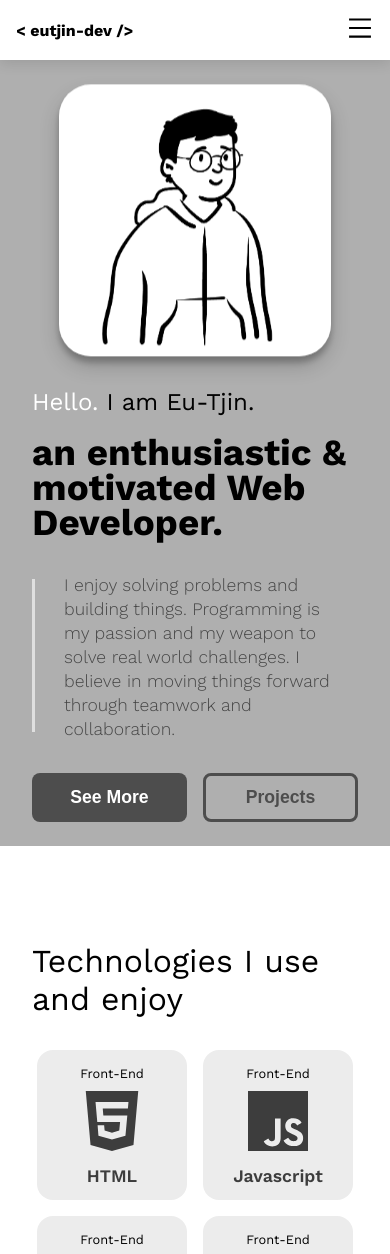
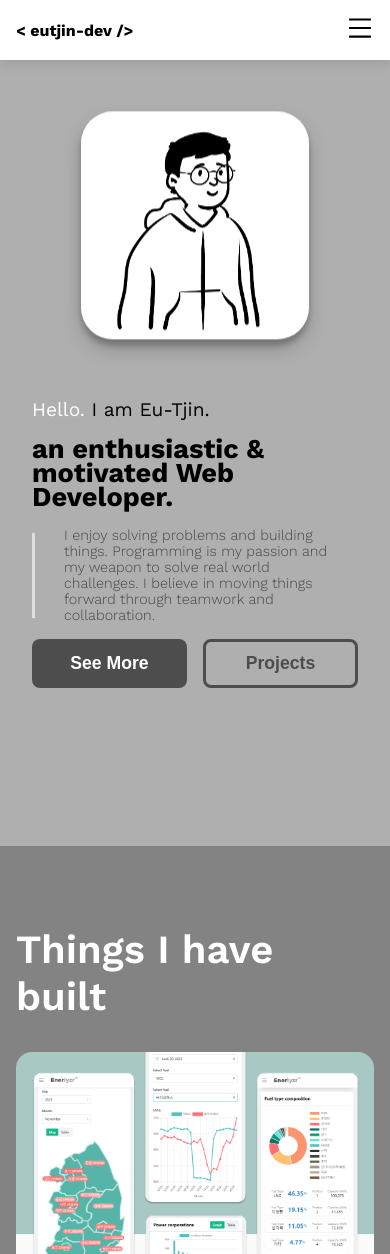
Before and after one commit to eutjin/my-portfolio, a React (Create React App) app: page / in a window 390 px wide. Shown: the top 1254 px of the page. Built offline with nearby package versions, Linux system fonts and the light colour scheme.

Commit message:
fix mobile view

```diff
--- a/src/components/Content.js
+++ b/src/components/Content.js
@@ -77,40 +77,41 @@ function Content() {
 
   // window.addEventListener("scroll", reportScroll);
 
-  useEffect(() => {
-    const observer = new IntersectionObserver((entries) => {
-      const entry = entries[0];
-      console.log("ENTRY", entry);
-      if (entry.isIntersecting) {
-        setCardOn(true);
-      } else {
-        setCardOn(false);
-        observer.unobserve(entry)
+  // useEffect(() => {
+  //   const observer = new IntersectionObserver((entries) => {
+  //     const entry = entries[0];
+  //     // console.log("ENTRY", entry);
+  //     if (entry.isIntersecting) {
+  //       setCardOn(true);
+  //     } else {
+  //       setCardOn(false);
 
-      }
-    });
 
-    observer.observe(myRef.current);
-  }, []);
+  //     }
+  //   });
 
-  useEffect(() => {
-    const observer = new IntersectionObserver((entries) => {
-      const entry = entries[0];
-      console.log("ENTRY", entry);
-      if (entry.isIntersecting) {
-        setCardOn2(true);
-      } else {
-        setCardOn2(false);
-      }
-    });
-    observer.observe(myRef3.current);
-  }, []);
+  //   observer.observe(myRef.current);
+  // }, []);
+
+  // useEffect(() => {
+  //   const observer = new IntersectionObserver((entries) => {
+  //     const entry = entries[0];
+  //     // console.log("ENTRY", entry);
+  //     if (entry.isIntersecting) {
+  //       setCardOn2(true);
+  //     } else {
+  //       setCardOn2(false);
+  //     }
+  //   });
+  //   observer.observe(myRef3.current);
+  // }, []);
 
   return (
     <div className={styles.contentContainer}>
       {/* <Hero/> */}
 
       <div className={styles.heroContainer} ref={myRef2} id="hero">
+      {/* <div className={styles.heroMain}> */}
         <div className={styles.heroContents}>
           <div
             className={styles.heroLeft}
@@ -172,7 +173,7 @@ function Content() {
         </div>
       </div>
 
-      <div className={styles.techContainer} id="skills">
+      {/* <div className={styles.techContainer} id="skills">
         <div className={styles.techContents}>
           <div className={styles.techText1}>Technologies I use and enjoy</div>
           <div className={styles.techList2} ref={myRef}>
@@ -320,7 +321,7 @@ function Content() {
             </div>
           </div>
         </div>
-      </div>
+      </div> */}
 
       <div className={styles.projectContainer} id="projects">
         <div className={styles.projectContents}>
--- a/src/components/Content.module.css
+++ b/src/components/Content.module.css
@@ -20,6 +20,14 @@ a{
   height: calc(100vh - var(--navbar-height) + 2px);
   /* height: 100vh; */
   width: 100%;
+}
+
+.heroMain{
+
+  position: relative;
+  top: 50%;
+
+  transform: translateY(-50%);
 }
 
 .heroContents {
@@ -794,7 +802,7 @@ padding-right: 0;
   width: 100%;
 }
 .image{
- height: 100%;
+ width: 100%;
 
 border-radius: 2rem;
 box-shadow: rgba(0, 0, 0, 0.19) 0px 10px 20px, rgba(0, 0, 0, 0.23) 0px 6px 6px;
@@ -836,6 +844,51 @@ object-fit: cover;
 
 }
 
+@media (max-width: 400px){
+  .heroText1 {
+    font-size: 1.2rem;
+    font-weight: 400;
+  }
+  .heroText2 {
+    font-size: 1.7rem;
+    font-weight: 700;
+    /* text-align: center; */
+    margin-top: 1rem;
+    line-height: 1.5rem;
+  }
+
+  .heroText3 {
+    margin-top: 1.1rem;
+    font-size: 0.9rem;
+
+    font-weight: 300;
+    line-height: 1rem;
+  }
+  .heroLeft{
+    width: 75%;
+    height: 40%;
+    margin: 0 auto;
+  }
+  .image{
+    width: 100%;
+
+   border-radius: 2rem;
+   box-shadow: rgba(0, 0, 0, 0.19) 0px 10px 20px, rgba(0, 0, 0, 0.23) 0px 6px 6px;
+   object-fit: cover;
+   }
+   .heroMoreBtnTxt{
+
+
+    margin-top: 1rem;
+
+  }
+
+
+  .heroProjectBtn{
+    margin-top: 1rem;
+  }
+}
+
 @keyframes float {
 	0% {
 		/* box-shadow: 0 5px 15px 0px rgba(0,0,0,0.6); */
--- a/src/index.css
+++ b/src/index.css
@@ -9,6 +9,7 @@ margin: 0;
 --navbar-height: 60px;
 --content-width: 1280px;
 max-width: 1280px;
+/* overflow-anchor: none; */
 }
 
 code {
```
